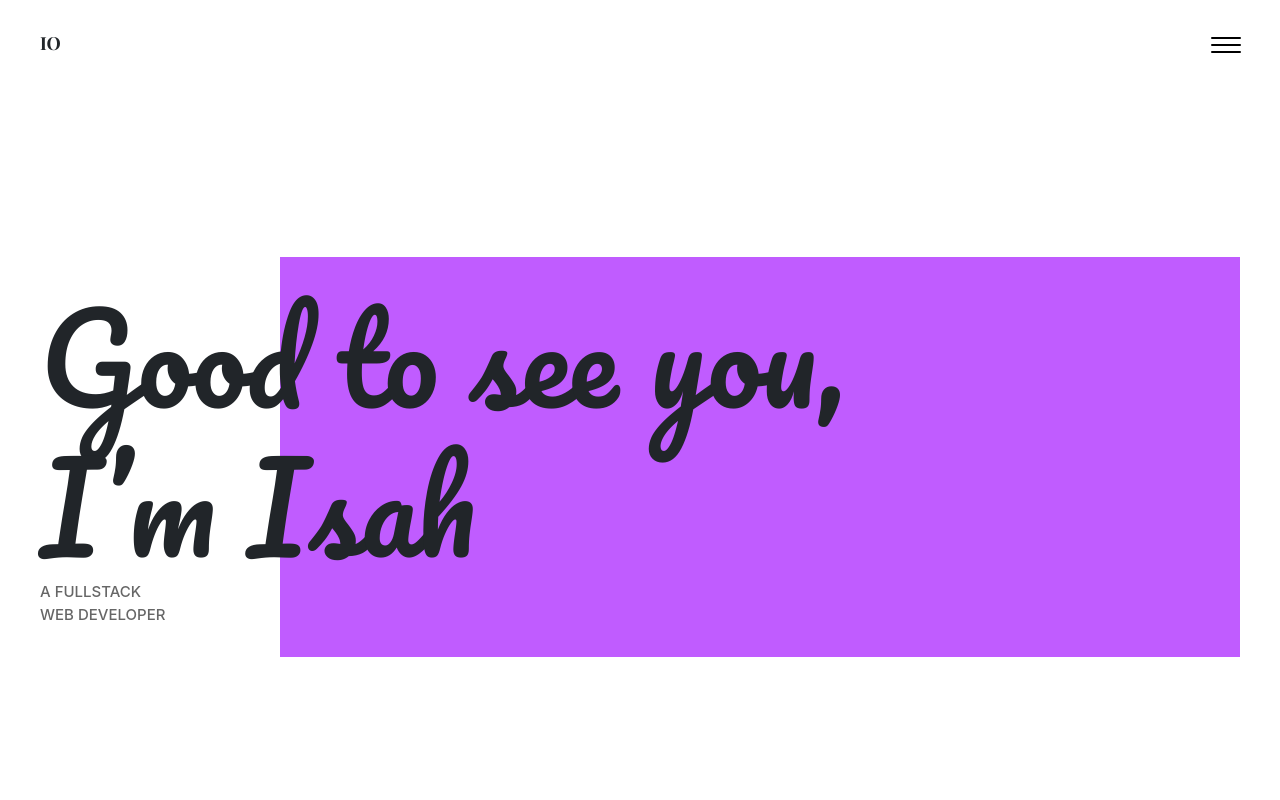
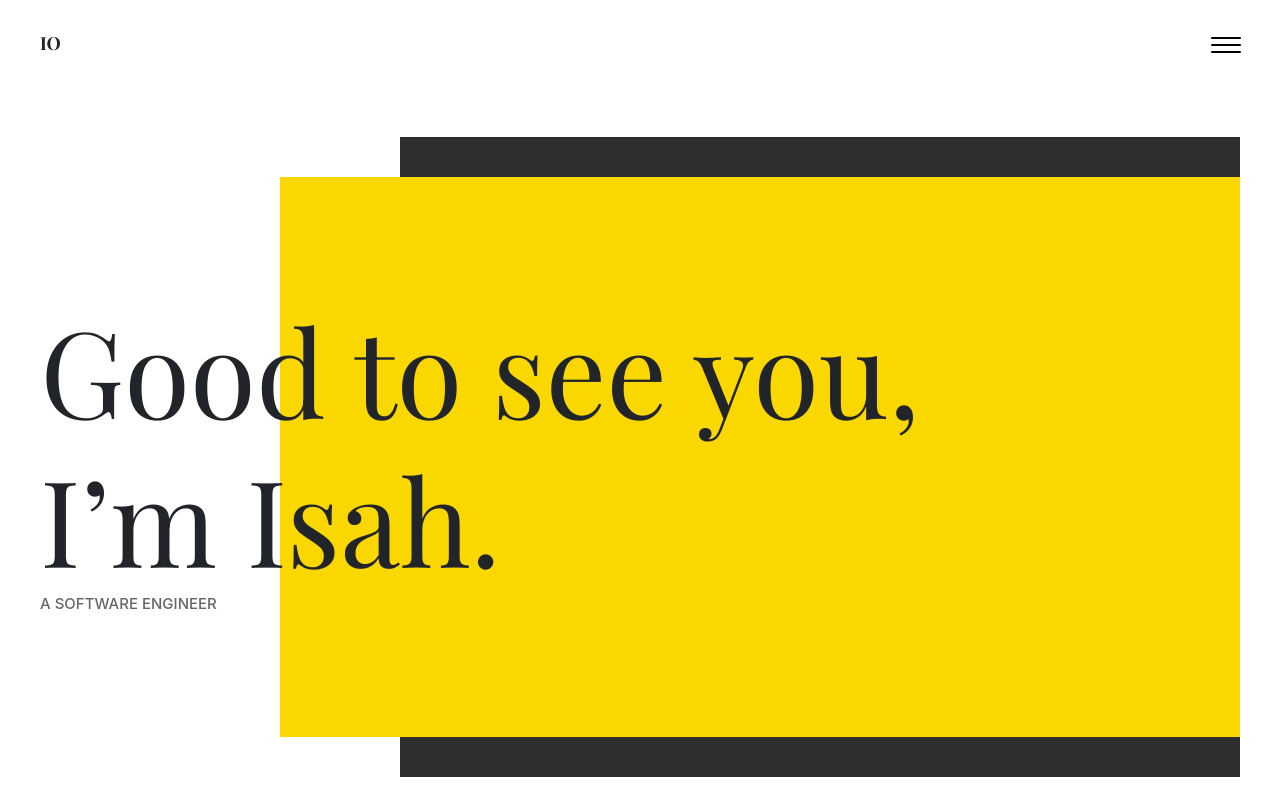
Before and after one commit to isahohieku/portfolio, an Angular app: page / in a window 1280 px wide. Shown: the top 800 px of the page. Built offline with nearby package versions, Linux system fonts and the light colour scheme.

Commit message:
chore(jumbotron): Refactored jumbotron

```diff
--- a/src/app/main-jumbotron/main-jumbotron.component.html
+++ b/src/app/main-jumbotron/main-jumbotron.component.html
@@ -1,9 +1,9 @@
 <main class="wrapper mx-auto d-flex align-items-center position-relative">
-    <div class="underlay h-50 position-absolute"></div>
+    <div class="underlay2 position-absolute"></div>
+    <div class="underlay position-absolute"></div>
     <div class="overlay">
-        <h1 class="text-pacifico font-weight-light">Good to see you,</h1>
-        <h1 class="text-pacifico font-weight-light">I’m Isah</h1>
-        <h4 class="text-uppercase">A Fullstack</h4>
-        <h4 class="text-uppercase">Web Developer</h4>
+        <h1 class="text-playfair">Good to see you,</h1>
+        <h1 class="text-playfair">I’m Isah.</h1>
+        <h4 class="text-uppercase">A Software Engineer</h4>
     </div>
 </main>
--- a/src/app/main-jumbotron/main-jumbotron.component.scss
+++ b/src/app/main-jumbotron/main-jumbotron.component.scss
@@ -5,6 +5,7 @@
 
 h1 {
     font-size: 12rem;
+    font-weight: 500;
 }
 
 h4 {
@@ -12,12 +13,21 @@ h4 {
 }
 
 .underlay {
-    background-color: rgb(192, 92, 255);
+    background-color: #fbd700;
     width: 80%;
+    height: 70%;
     right: 0;
     top: 50%;
     transform: translateY(-50%);
+}
 
+.underlay2 {
+    background-color: #2f2f2f;
+    width: 70%;
+    height: 80%;
+    right: 0;
+    top: 50%;
+    transform: translateY(-50%);
 }
 
 .overlay {
```
